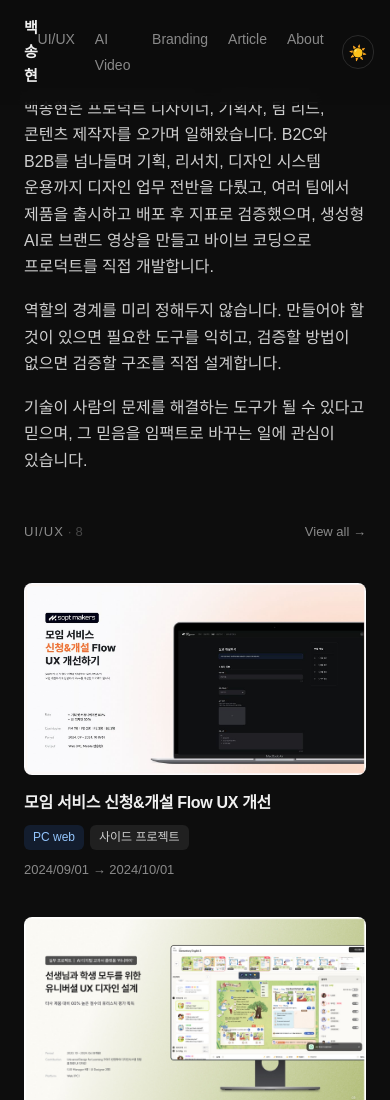
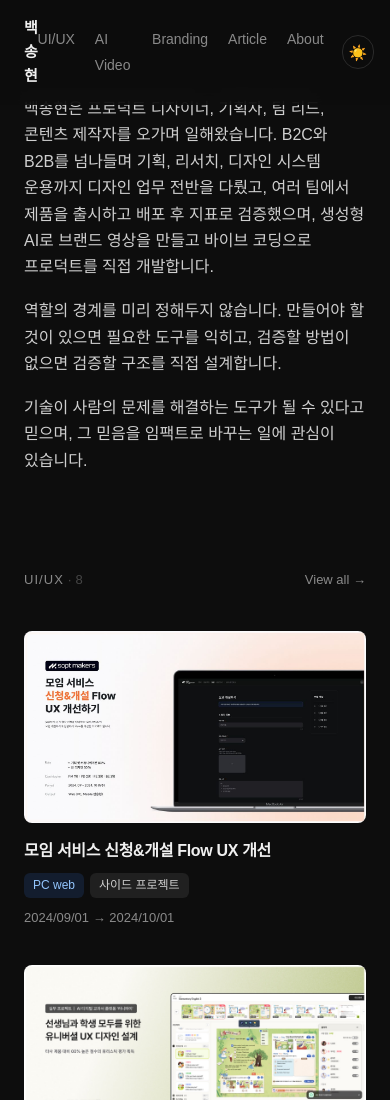
Before and after one commit to sg9us/song9us-site, a website: page index.html in a window 390 px wide. Shown: the top 1100 px of the page. Drawn offline with Linux system fonts and the light colour scheme; a web font is replaced by a local one.

Commit message:
fix: 인트로·UI/UX 섹션 패딩 균형 조정
- section-intro: padding-bottom 0 → 48px
- section-works-first: padding-bottom 100px(상속) → 48px
- 모바일 동일 적용
- 결과: 소개글↔UI/UX, UI/UX↔AI Video 섹션 간격 각 96px로 균등

Co-Authored-By: Claude Sonnet 4.6 <noreply@anthropic.com>

```diff
--- a/style.css
+++ b/style.css
@@ -104,12 +104,12 @@ nav.scrolled { border-bottom-color: var(--border); }
 
 .section-works { padding-top: 48px; }
 
-.section-works-first { padding-top: 48px; }
+.section-works-first { padding-top: 48px; padding-bottom: 48px; }
 
-/* 인트로 섹션: 네비게이션 높이(~64px) 아래에서 시작, 하단 여백은 works 섹션과 연결 */
+/* 인트로 섹션: 네비게이션 높이(~64px) 아래에서 시작 */
 .section-intro {
   padding-top: 120px;
-  padding-bottom: 0;
+  padding-bottom: 48px;
 }
 
 .intro-text {
@@ -662,9 +662,9 @@ footer p { font-size: 13px; color: var(--gray); }
   .nav-right { gap: 18px; }
   .nav-links { gap: 20px; }
   .section { padding: 80px 24px; }
-  .section-intro { padding-top: 96px; padding-bottom: 0; }
+  .section-intro { padding-top: 96px; padding-bottom: 48px; }
   .intro-text { max-width: 100%; }
-  .section-works-first { padding-top: 48px; }
+  .section-works-first { padding-top: 48px; padding-bottom: 48px; }
   .project-grid { grid-template-columns: 1fr; gap: 36px; }
   #view-category { padding: 110px 24px 80px; }
   .category-title { font-size: 30px; }
```
